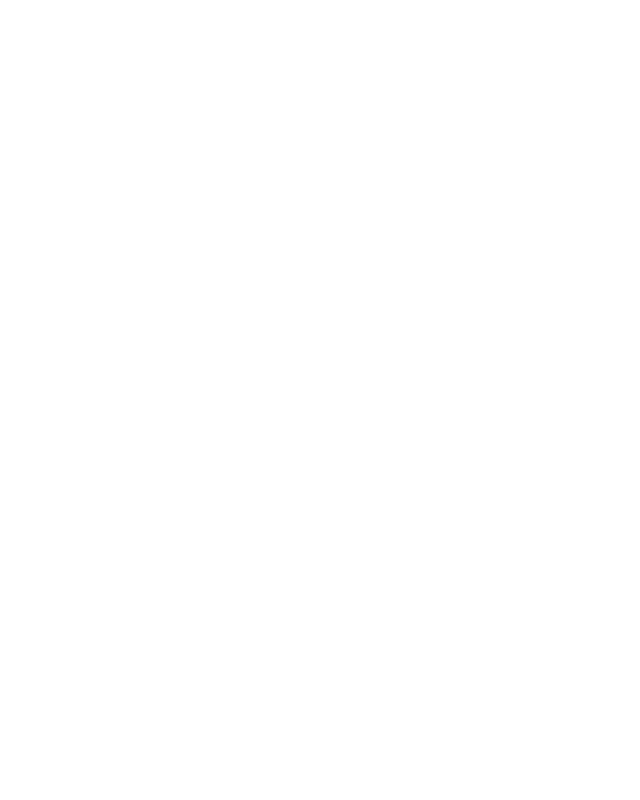
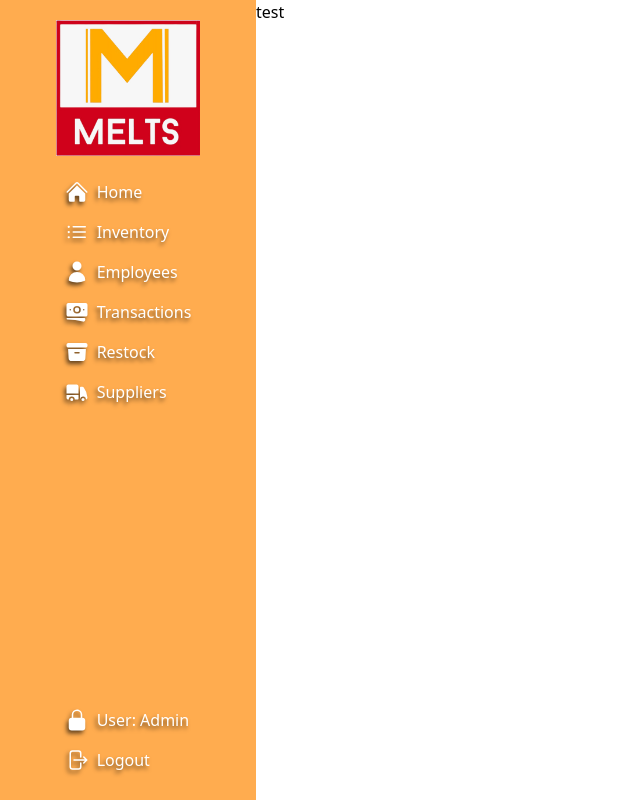
Before and after one commit to rcSabucido/melts-inventory, a React (Vite) app: page /transaction_choice in a window 1280 px wide. Before the commit this address had no page. Shown: the whole page, without its empty margins (0-640 px from the left). Built offline with nearby package versions, Linux system fonts and the light colour scheme.

Commit message:
#30 Route Add Transaction buttton to TransactionChoice page

```diff
--- a/src/App.jsx
+++ b/src/App.jsx
@@ -9,6 +9,7 @@ import Login from "./pages/Login"
 import Home from "./pages/Home"
 import SupplierDetail from "./pages/SupplierDetail"
 import AddEmployee from "./pages/AddEmployee"
+import TransactionChoice from "./pages/TransactionChoice";
 
 function App() {
   return (
@@ -23,6 +24,7 @@ function App() {
         <Route path="restock" element={<Restock />} />
         <Route path="supplier_detail" element={<SupplierDetail />} />
         <Route path="add_employee" element={<AddEmployee />} />
+        <Route path='transaction_choice' element={<TransactionChoice />} />
       </Routes>
     </BrowserRouter>
   )
--- a/src/pages/Transaction.jsx
+++ b/src/pages/Transaction.jsx
@@ -1,9 +1,14 @@
 import Sidebar from '../components/Sidebar.jsx';
 import Button from '../components/Button.jsx';
 import Transactiontable from '../components/TransactionsTable.jsx';
-import { FunnelIcon, PlusIcon, ArrowsPointingOutIcon } from '@heroicons/react/24/solid';
+import { useNavigate } from 'react-router-dom';
+import { FunnelIcon, PlusIcon } from '@heroicons/react/24/solid';
 
 const TransactionPage = () => {
+  const navigate = useNavigate();
+  const handleTransactionChoice = () => {
+    navigate('/transaction_choice');
+  }
   const columns = ['Date', 'Products', 'Recorded By', 'Items', 'Total Price'];
   const tableData = [
       {
@@ -57,7 +62,7 @@ const TransactionPage = () => {
             <Button>
               <FunnelIcon className="h-6 w-6" />
             </Button>
-            <Button>
+            <Button onClick={handleTransactionChoice}>
               <PlusIcon className="h-6 w-6" />
               Add Transaction
             </Button>
--- a/src/pages/TransactionChoice.jsx
+++ b/src/pages/TransactionChoice.jsx
@@ -1,6 +1,12 @@
+import Sidebar from "../components/Sidebar";
+
 const TransactionChoice = () => {
     return (
         <>
+            <div class='flex'>
+                <Sidebar />
+                test
+            </div>
         </>
     );
 }
```
